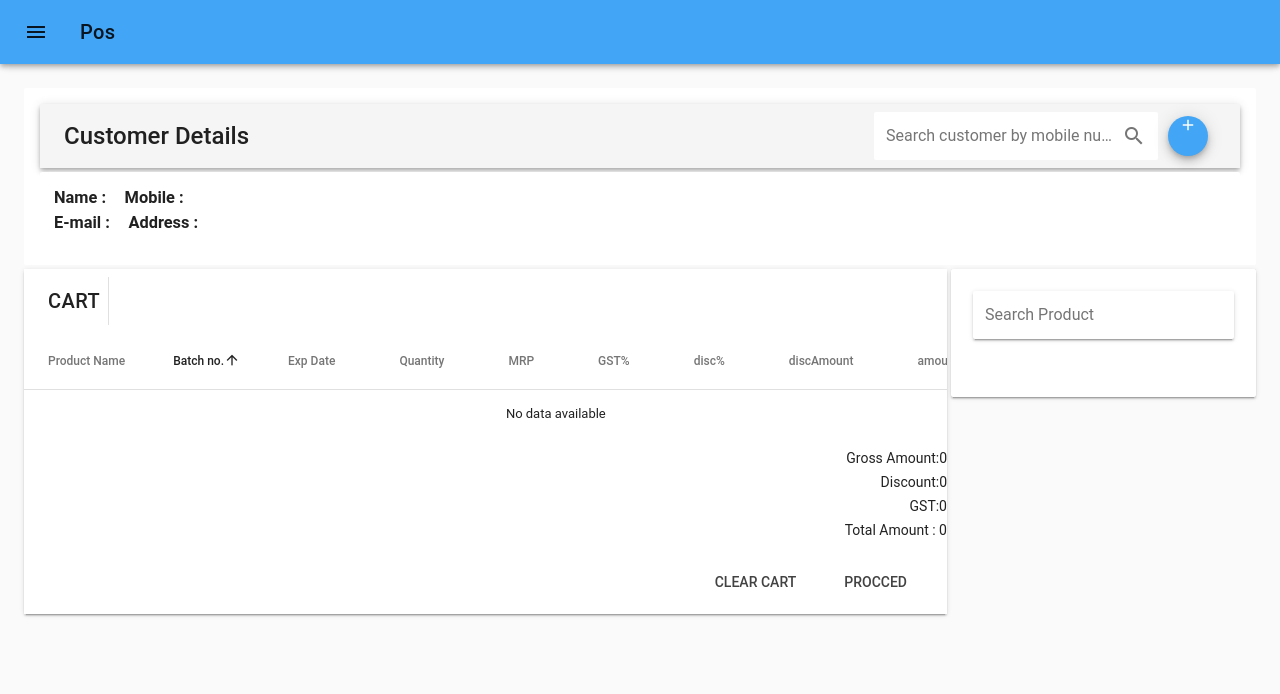
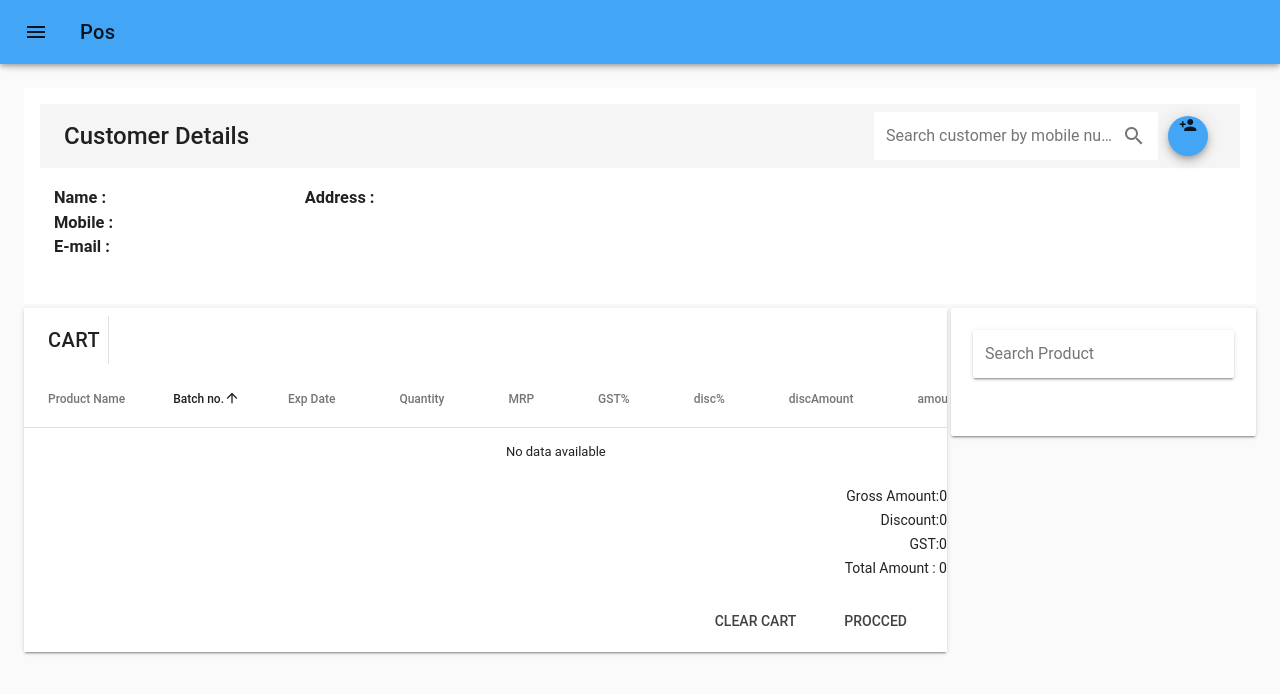
Before and after one commit to bhagath-charan/pos, a Vue app: page / in a window 1280 px wide. Shown: the top 694 px of the page. Built offline with nearby package versions, Linux system fonts and the light colour scheme; a small style sheet from the web is missing; the HTML template or start-up script is replaced by a standard one.

Commit message:
Refracted display of customer details

```diff
--- a/src/components/Customer.vue
+++ b/src/components/Customer.vue
@@ -1,7 +1,7 @@
 <template>
   <v-layout row wrap>
     <v-flex xs12>
-        <v-toolbar>
+        <v-toolbar flat>
             <v-toolbar-title class="headline">Customer Details</v-toolbar-title>
             <v-spacer></v-spacer>
               <v-flex md3>
@@ -37,8 +37,8 @@
               </v-flex>
                 <v-dialog v-model="dialog" persistent max-width="600px">
                   <template v-slot:activator="{ on }">
-                    <v-btn title="Create Customer" color="#42a5f5" dark small fab>
-                      <v-icon v-on="on">add</v-icon>
+                    <v-btn title="Create Customer" color="#42a5f5" small fab>
+                      <v-icon v-on="on">person_add</v-icon>
                     </v-btn>
                   </template>
                   <v-card ref="form"
@@ -56,22 +56,23 @@
                               v-model="newCustomer.title"
                               :items="titles"
                               label="title"
+                              outline
                             ></v-select>
                           </v-flex>
                           <v-flex xs12 sm6 md4>
-                            <v-text-field v-model="newCustomer.firstName" :rules="formRules.firstNameRules" label="First Name*" required></v-text-field>
+                            <v-text-field outline v-model="newCustomer.firstName" :rules="formRules.firstNameRules" label="First Name*" required></v-text-field>
                           </v-flex>
                           <v-flex xs12 sm6 md4>
-                            <v-text-field v-model="newCustomer.lastName" label="Last Name"></v-text-field>
+                            <v-text-field outline v-model="newCustomer.lastName" label="Last Name"></v-text-field>
                           </v-flex>
                           <v-flex xs12 sm6 md4>
-                            <v-text-field v-model="newCustomer.dob" label="Date of Birth"></v-text-field>
+                            <v-text-field outline v-model="newCustomer.dob" label="Date of Birth"></v-text-field>
                           </v-flex>
                           <v-flex xs12 sm6 md4>
-                            <v-text-field type="email" :rules="formRules.emailRules" v-model="newCustomer.email" label="E-mail"></v-text-field>
+                            <v-text-field outline type="email" :rules="formRules.emailRules" v-model="newCustomer.email" label="E-mail"></v-text-field>
                           </v-flex>
                           <v-flex xs12 sm6 md4>
-                            <v-text-field type="number" :rules="formRules.mobileRules" v-model="newCustomer.mobile" label="Mobile*" required></v-text-field>
+                            <v-text-field outline type="number" :rules="formRules.mobileRules" v-model="newCustomer.mobile" label="Mobile*" required></v-text-field>
                           </v-flex>
                         </v-layout>
                       </v-container>
@@ -88,22 +89,26 @@
         </v-toolbar>
     </v-flex>
 
-    <v-flex xs12>
+    <v-flex xs5>
       <v-card elevation="0">
+        <v-layout row>
         <v-card-text>
-          <v-layout row>
 
-            <h3>Name : &nbsp;</h3> <p class="data">{{select.firstName}}</p>
-            &nbsp;&nbsp;&nbsp;
-            <h3>Mobile : &nbsp;</h3> <p class="data">{{select.mobile }}</p>
+            <h3 class="font-weight-regular"><b>Name :</b> &nbsp; {{select.firstName}}</h3>
 
-          </v-layout>
-          <v-layout row>
-            <h3>E-mail  : &nbsp; </h3> <p class="data">{{select.email}}</p>
-            &nbsp;&nbsp;&nbsp;
-            <h3>Address : &nbsp; </h3> <p class="data">{{select.hasOwnProperty(address) ? select.address.addressLine1 : ''}}</p>
-          </v-layout>
+            <h3 class="font-weight-regular"><b>Mobile :</b> &nbsp; {{select.mobile }}</h3>
+            <h3 class="font-weight-regular"><b>E-mail  :</b> &nbsp; {{select.email}} </h3>
+
         </v-card-text>
+        <v-card-text>
+            <h3 class="font-weight-regular"><b>Address : </b>&nbsp;</h3>
+            <span> {{select.hasOwnProperty('address') ? select.address.addressLine1 : ''}}&nbsp;</span><br>
+            <span>{{select.hasOwnProperty('address') ? select.address.addressLine2 : ''}}&nbsp;</span><br>
+            <span>{{select.hasOwnProperty('address') ? select.address.cityOrTown : ''}}&nbsp;</span>
+            <span>{{select.hasOwnProperty('address') ? select.address.state : ''}}&nbsp;</span>
+
+        </v-card-text>
+        </v-layout>
       </v-card>
     </v-flex>
   </v-layout>
```
